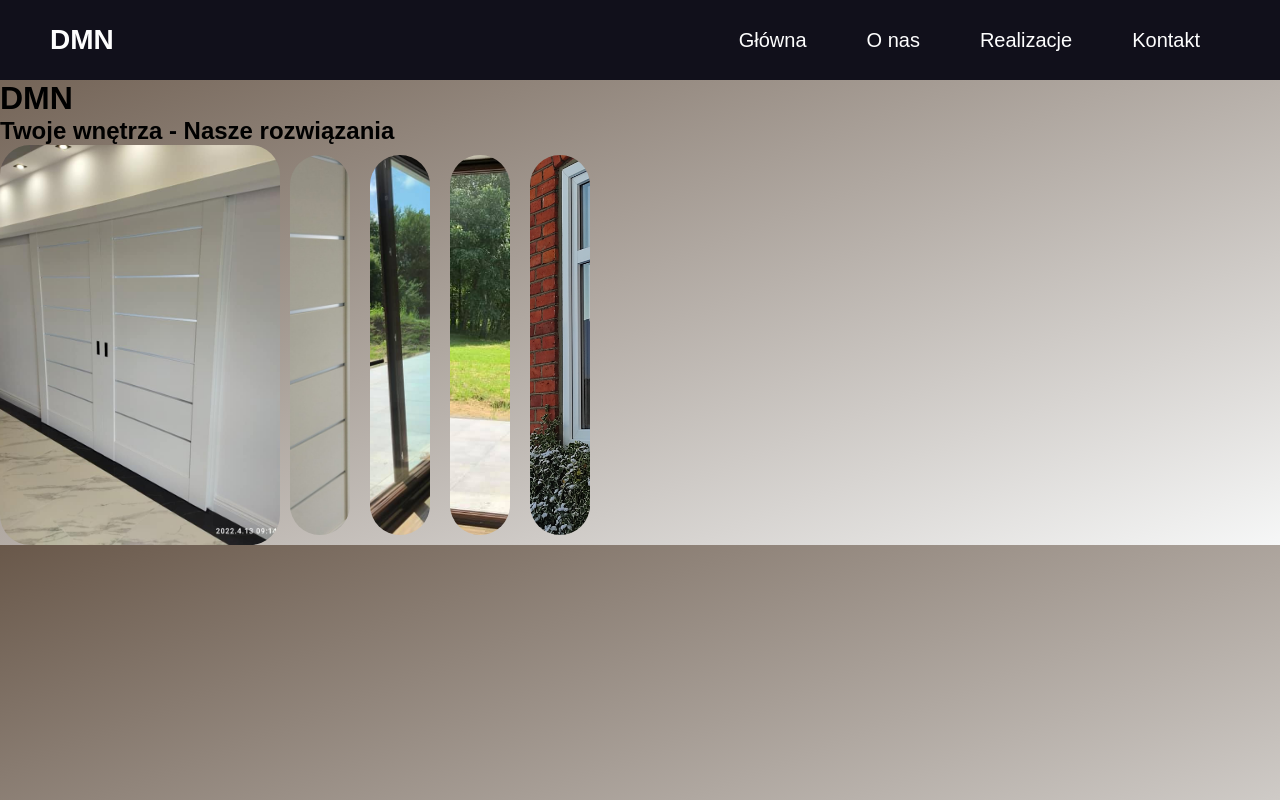
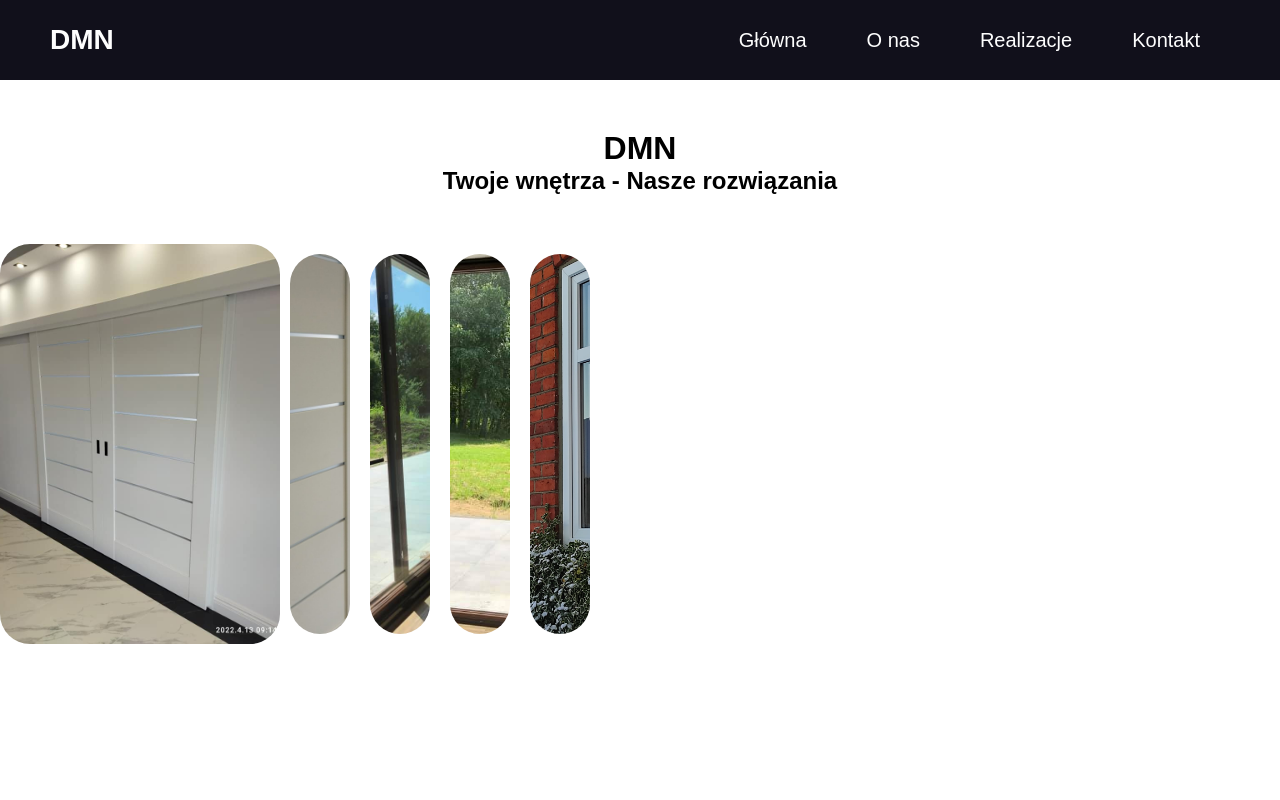
Before and after one commit to ruczynskipatryk/homeFurnishingCompany, a plain HTML site: page index.html in a window 1280 px wide. Drawn offline with nearby package versions, Linux system fonts and the light colour scheme.

Commit message:
some changes added

```diff
--- a/index.html
+++ b/index.html
@@ -5,7 +5,7 @@
     <meta http-equiv="X-UA-Compatible" content="IE=edge" />
     <meta name="viewport" content="width=device-width, initial-scale=1.0" />
     <link rel="stylesheet" href="style.css" />
-    <script src="//ajax.googleapis.com/ajax/libs/jquery/1.10.1/jquery.min.js"></script>
+    <script src="https://code.jquery.com/jquery-3.6.0.min.js"></script>
     <title>DMN - Drzwi, okna, rolety, parapety - Elbląg i Okolice</title>
   </head>
   <body>
@@ -37,6 +37,7 @@
     <main>
       <h1>DMN</h1>
       <h2>Twoje wnętrza - Nasze rozwiązania</h2>
+      <h3>Wymarzone <span class="h3input"> </span></h3>
     </main>
     <!-- SLIDER IMAGES START -->
     <section class="images-slider">
@@ -64,6 +65,8 @@
       </div>
     </section>
     <!-- SLIDER IMAGES END -->
+    <!--<script src="//ajax.googleapis.com/ajax/libs/jquery/1.10.1/jquery.min.js"></script> -->
+    <script src="https://cdn.jsdelivr.net/npm/typed.js@2.0.12"></script>
     <script src="main.js"></script>
   </body>
 </html>
--- a/main.js
+++ b/main.js
@@ -1,4 +1,4 @@
-// script for navbar
+// Script for navbar
 
 hamburger = document.querySelector('.hamburger');
 
@@ -7,6 +7,14 @@ hamburger.onclick = function () {
   navBar.classList.toggle('active');
 };
 
+// Script for h3
+const typed = new Typed('.h3input', {
+  strings: ['Drzwi', 'Okna', 'Rolety', 'Parapety'],
+  typeSpeed: 150,
+  backSpeed: 120,
+  loop: true,
+});
+
 // Script for slider
 $('.option').click(function () {
   $('.option').removeClass('active');
--- a/style.css
+++ b/style.css
@@ -6,7 +6,7 @@
   font-family: Arial;
   box-sizing: border-box;
 }
-
+/*
 body {
   background: rgb(105, 88, 74);
   background: linear-gradient(
@@ -15,7 +15,7 @@ body {
     rgba(246, 247, 247, 1) 100%
   );
 }
-
+*/
 /* Header and navbar styling */
 
 header {
@@ -119,6 +119,21 @@ header {
 
 /* End of header and navbar styling */
 
+/* Start of main styling*/
+main {
+  margin-top: 50px;
+  display: flex;
+  flex-direction: column;
+  align-items: center;
+}
+
+h3 {
+  color: white;
+  font-size: 25px;
+  margin-bottom: 20px;
+}
+/* End of main styling */
+
 /* START -> SLIDER of Photos by MN V */
 body .options {
   display: flex;
```
